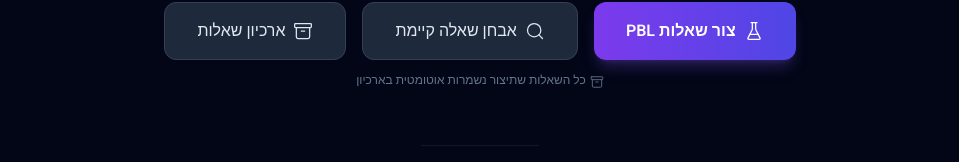
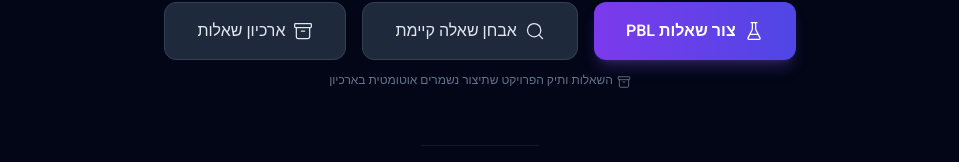
Before and after one commit to Ruthys1000/PBLQuestionLab, a Next.js app: page / in a window 1280 px wide. Shown: the part 1168-1330 px from the top of the page, without its empty margins (160-1119 px from the left). Built offline with nearby package versions, Linux system fonts and the light colour scheme.

Commit message:
update home page archive hint to mention questions and project brief
https://claude.ai/code/session_017hCNp41RXUyFDMLFXwEMWr

```diff
--- a/app/page.tsx
+++ b/app/page.tsx
@@ -1227,7 +1227,7 @@ export default function HomePage() {
             </div>
             <p className="text-center text-xs text-slate-500 pb-4">
               <Archive className="w-3.5 h-3.5 inline-block align-text-bottom ml-1" strokeWidth={1.5} />
-              כל השאלות שתיצור נשמרות אוטומטית בארכיון
+              השאלות ותיק הפרויקט שתיצור נשמרים אוטומטית בארכיון
             </p>
           </div>
 
```
